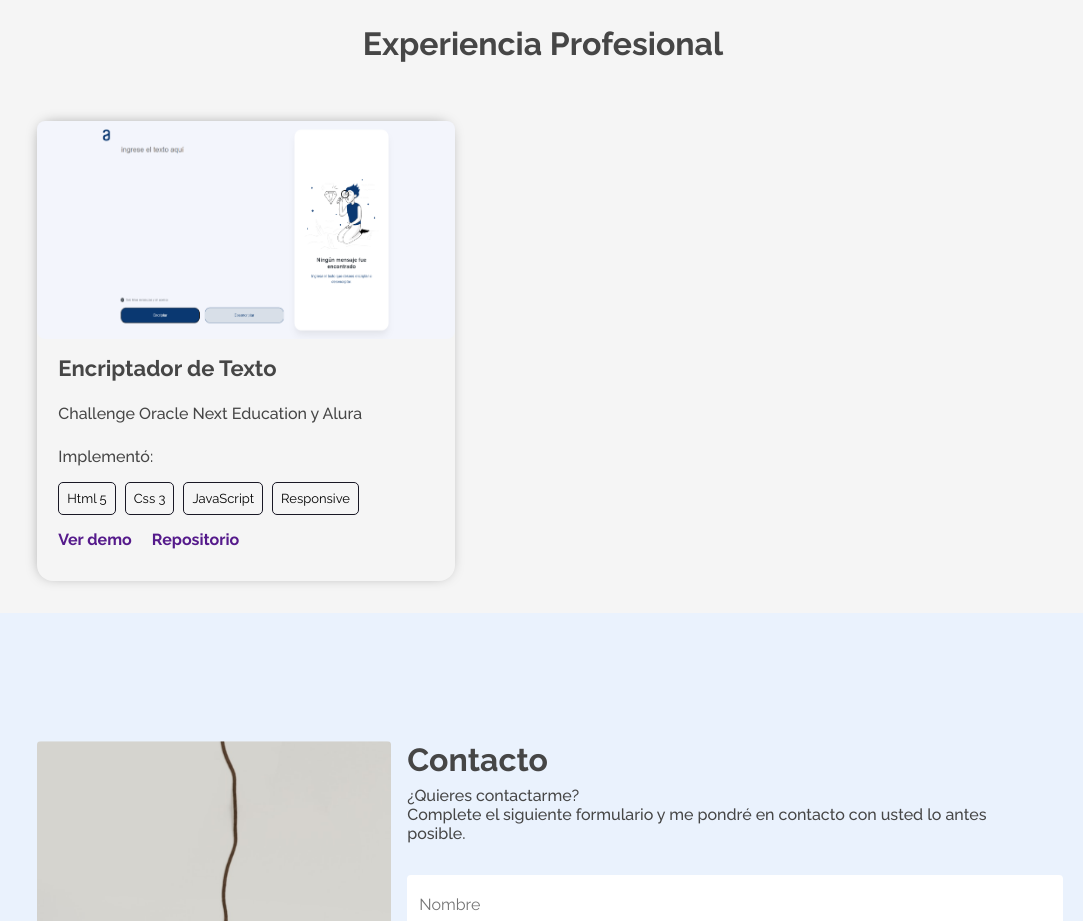
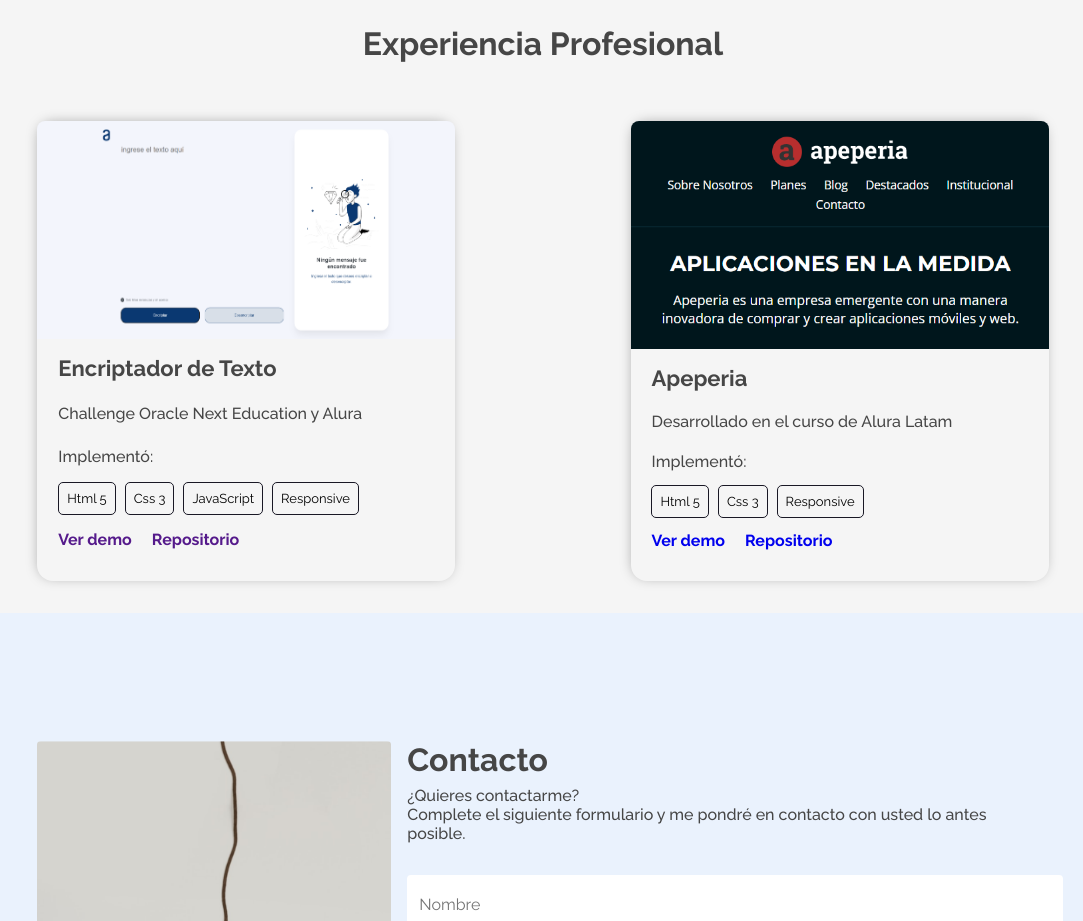
Before and after one commit to JorgeMirandaM/Challenge-ONE-Front-End-Sprint-01-Portafolio, a website: page index.html in a window 1280 px wide. Shown: the part 2900-3821 px from the top of the page, without its empty margins (97-1180 px from the left). Drawn offline with Linux system fonts and the light colour scheme.

Commit message:
Se agregó el proyecto de apeperia en la sección de experiencia profesional

```diff
--- a/css/ExperienciaProfesional.css
+++ b/css/ExperienciaProfesional.css
@@ -28,6 +28,7 @@
 .proyectos{
   display: flex;
   width: 100%;
+  justify-content: space-between;
 }
 
 .proyecto{
@@ -47,7 +48,10 @@
 .proyecto__imagen img{
   width: 100%;
   height: 100%;
-  border-radius: 8px;
+  border-top-right-radius: 8px;
+  border-top-left-radius: 8px;
+
+
 }
 
 
--- a/index.html
+++ b/index.html
@@ -221,8 +221,27 @@
                   <span>Responsive</span>
                 </div>
                 <div class="proyecto__links">
-                  <a href="">Ver demo</a>
-                  <a href="">Repositorio</a>
+                  <a href="" target="_blank">Ver demo</a>
+                  <a href="" target="_blank">Repositorio</a>
+                </div>
+              </div>
+            </div>
+            <div class="proyecto">
+              <div class="proyecto__imagen">
+                <img src="assets/images/profesional/apeperia.png" alt="" />
+              </div>
+              <div class="proyecto__informacion">
+                <h3>Apeperia</h3>
+                <p>Desarrollado en el curso de Alura Latam</p>
+                <p>Implementó:</p>
+                <div class="proyecto__implemento">
+                  <span>Html 5</span>
+                  <span>Css 3</span>
+                  <span>Responsive</span>
+                </div>
+                <div class="proyecto__links">
+                  <a href="https://jorgemirandam.github.io/Apeperia/" target="_blank">Ver demo</a>
+                  <a href="https://github.com/JorgeMirandaM/Apeperia" target="_blank">Repositorio</a>
                 </div>
               </div>
             </div>
```
Also changed, not shown: assets/images/profesional/apeperia.png (added).
